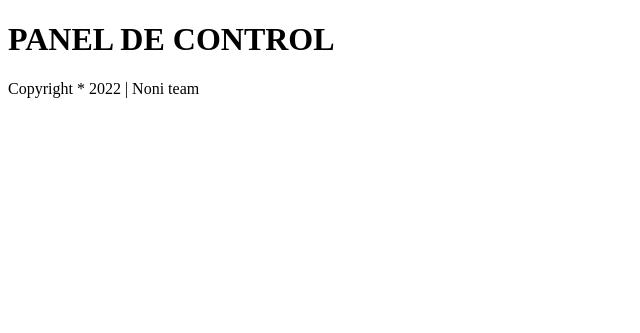
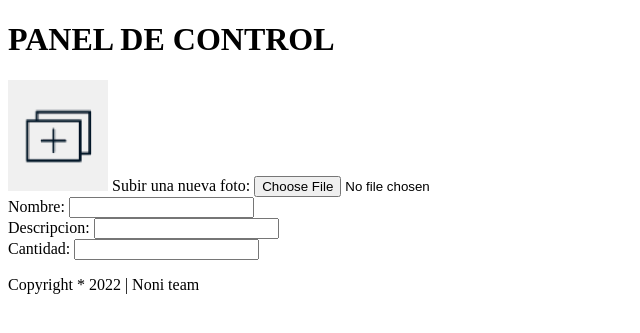
Before and after one commit to CristobalR24/CrazyScooter, a PHP site: page /secciones/insertar_scooter.php in a window 1280 px wide. Shown: the part 44-377 px from the top of the page, without its empty margins (0-640 px from the left). Run offline with PHP 8.4, Linux system fonts and the light colour scheme; the visitor is signed in with stand-in values (Sample User, id 1).

Commit message:
vista previa

```diff
--- a/procesos/procesos_scooters.php
+++ b/procesos/procesos_scooters.php
@@ -2,11 +2,12 @@
 include("../conexion/conexion.php");
 
 if(!isset($_POST['operacion'])){
-    echo "insertar nuevo";
+    header("Location: ../secciones/insertar_scooter.php");
 }
 else{
     if($_POST['operacion']=='editar'){
-        echo "editar existente";
+        $ID=$_POST['id_scooter'];
+        header("Location: ../secciones/insertar_scooter.php?ID=".$ID);
     }
     else{
         echo "eliminar";
--- a/secciones/editar_scooter.php
+++ b/secciones/editar_scooter.php
@@ -26,7 +26,7 @@ $sql='SELECT * FROM scooter';
             <ul>
                 <li>
                     <form action="../procesos/procesos_scooters.php" method="POST">
-                        <input type="hidden" id="id_scooter" name="id_scooter" value=<?php echo $modelo->ID_Scooter;?>/>
+                        <input type="hidden" id="id_scooter" name="id_scooter" value="<?php echo $modelo->ID_Scooter;?>"/>
                         <img alt="vista previa del modelo" src="../imagenes/productos/<?php echo $modelo->Imagen;?>" width="100"/>
                         <br>
                         <?php echo $modelo->Nombre;?>
--- a/secciones/insertar_scooter.php
+++ b/secciones/insertar_scooter.php
@@ -1,3 +1,26 @@
+<?php
+include("../procesos/verificar_sesion.php");
+include("../conexion/conexion.php");
+
+if(isset($_GET["ID"])){
+    $sql='SELECT * FROM scooter WHERE ID_Scooter='.$_GET["ID"];
+
+    $consulta=$con->query($sql);
+    if($consulta->rowCount()>0){
+    $detalle=$consulta->fetch(PDO::FETCH_OBJ);}
+
+}
+?>
+<script>
+  var cargaArchivo = function(event) {
+    var output = document.getElementById('vista_previa');
+    vista.src = URL.createObjectURL(event.target.files[0]);
+    vista.onload = function() {
+      URL.revokeObjectURL(vista.src) // free memory
+    }
+  };
+</script>
+
 <!DOCTYPE html>
 <html lang="en">
 <head>
@@ -10,7 +33,24 @@
     <header>Aqui va el encabezado (logo)</header>
     <nav>Aqui va la barra lateral</nav>
     <H1>PANEL DE CONTROL</H1>
-    <div> <!-- area lista de modelos-->
+    <div> <!-- area añadir -->
+
+
+        <form action="" method="POST" enctype="multipart/form-data">
+            <img id="vista_previa" alt="vista previa de foto" src="../imagenes/<?php if(isset($detalle)){echo "../imagenes/productos/".$detalle->Imagen;}else echo "default_scooter.png"; ?>" width="100"/>
+
+            <label  class="archivo" for="foto_nuevo" >Subir una nueva foto: </label>
+            <input type="file" id="foto_nuevo" name="foto_nuevo" accept="image/*" onchange="cargaArchivo(event)">
+            <br>
+            <label for="nombre">Nombre:</label>
+            <input id="nombre" name="nombre" type="text" value="<?php if(isset($detalle)){echo $detalle->Nombre;}?>" required/>
+            <br>
+            <label for="descripcion">Descripcion:</label>
+            <input id="descripcion" name="descripcion" type="text" value="<?php if(isset($detalle)){echo $detalle->Descripcion;}?>" required/>
+            <br>
+            <label for="cantidad">Cantidad:</label>
+            <input id="cantidad" name="cantidad" type="number" value="<?php if(isset($detalle)){echo $detalle->Cantidad;}?>" required/>
+        </form>
     </div>
     <footer>Copyright * 2022 | Noni team</footer>
 </body>
```
Also changed, not shown: imagenes/default_scooter.png (added).
